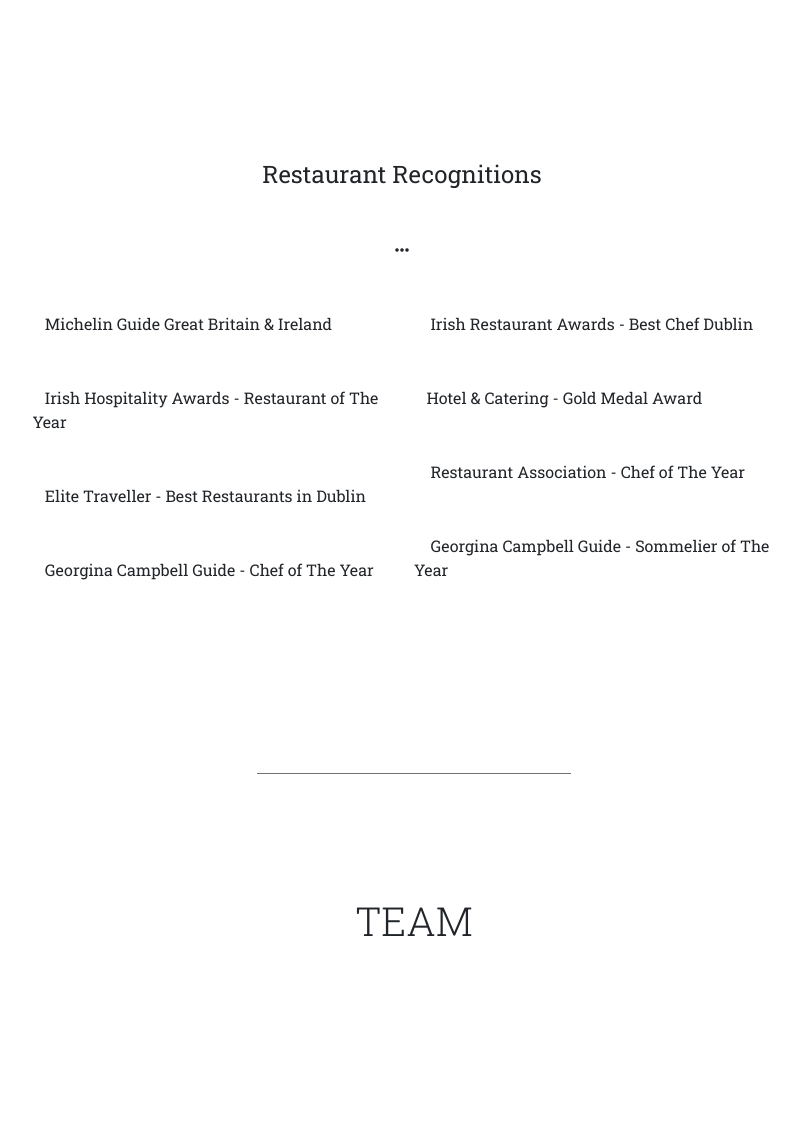
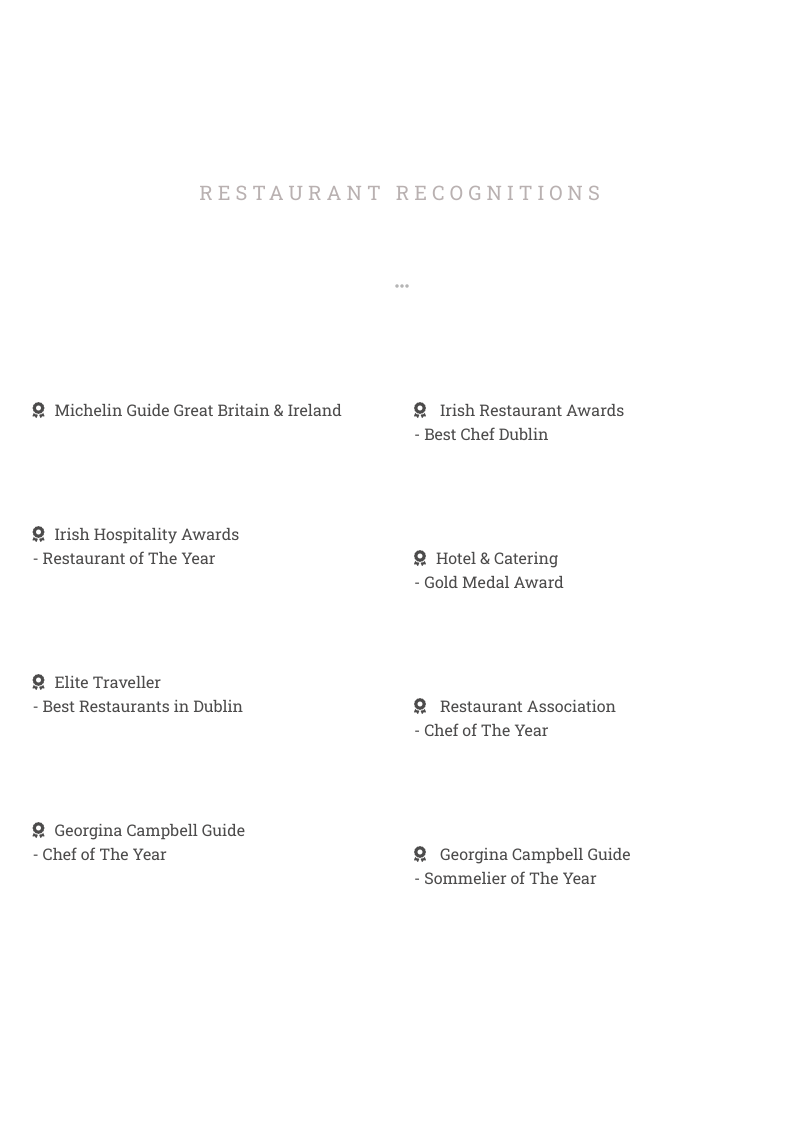
Before and after one commit to JavierBL89/OP-Restaurant-Code-Inst-Project, a Django app: page / in a window 1280 px wide. Shown: the part 1025-2147 px from the top of the page, without its empty margins (226-1026 px from the left). Run offline with Django 3.2, Linux system fonts and the light colour scheme; some libraries are stand-ins or nearby versions; some web fonts are replaced.

Commit message:
Styling in process

```diff
--- /dev/null
+++ b/package.json
@@ -0,0 +1,5 @@
+{
+  "dependencies": {
+    "bootstrap-icons": "^1.8.1"
+  }
+}
--- a/static/css/style.css
+++ b/static/css/style.css
@@ -1,10 +1,42 @@
 body{
     font-family: 'Roboto Slab', serif;
+    color: hsl(0, 0%, 35%);
+
 }
 
 div li{
     list-style-type: none;
 }
+
+.headding h5{
+        color: hsl(0, 5%, 71%);
+    }
+
+.headding h1{
+    color: #000000;
+}
+
+.awards span{
+    margin-right: 10px;
+    color: #4c4b4b;
+
+}
+
+.awards p{
+    margin-bottom: 100px;
+    color: #4c4b4b;
+    }
+
+.dots{
+    margin-bottom: 100px;
+    color: hsl(0, 0%, 71%);
+    }
+
+
+    .container-workteam p{
+        color: hsl(0, 1%, 57%);
+        letter-spacing: 1px;
+    }
 
 
 /* ---------- HEADER -------------------*/
@@ -423,12 +466,13 @@ footer .container-fluid{
 
 @media only screen and (min-width: 1000px){
 
-.headding h4{
-    margin-top: 100px;
-    margin-bottom: 50px;
-}
-.dots{
-    margin-bottom: 50px;
+/************ HEADINGS */
+
+.headding h5{
+    margin-top: 120px;
+    margin-bottom: 70px;
+    color: hsl(0, 5%, 71%);
+    letter-spacing: 5px;
 }
 
 .headding h1{
@@ -493,9 +540,6 @@ background-repeat: no-repeat;
         padding: 10% 15%;
 
 }
-    .awards p{
-    margin-bottom: 50px;
-    }
 
 .michelin-img-box{
     padding-top: 6%;
--- a/templates/index.html
+++ b/templates/index.html
@@ -26,22 +26,22 @@
                     <img src="https://res.cloudinary.com/dthlibbj7/image/upload/v1649187204/michelin_cm7pax.jpg" alt="michelin-guide">
                 </div>
                 <div class="headding text-center">
-                    <h4>Restaurant Recognitions</h4>
+                    <h5>RESTAURANT RECOGNITIONS</h5>
                 </div>
                 <div class="dots">
                     <i class="fa-solid fa-ellipsis"></i>
                 </div>
                 <div class="col-sm-12 col-lg-6 text-start awards">
-                    <p><i class="fa-thin fa-award"></i>Michelin Guide Great Britain & Ireland</p>
-                    <p><i class="fa-thin fa-award"></i>Irish Hospitality Awards - Restaurant of The Year</p>
-                    <p><i class="fa-thin fa-award"></i>Elite Traveller - Best Restaurants in Dublin</p>
-                    <p><i class="fa-thin fa-award"></i>Georgina Campbell Guide - Chef of The Year</p>
+                    <p><span class="fas fa-award"></span>Michelin Guide Great Britain & Ireland</p>
+                    <p><span class="fas fa-award"></span>Irish Hospitality Awards <br>- Restaurant of The Year</p>
+                    <p><span class="fas fa-award"></span>Elite Traveller <br>- Best Restaurants in Dublin</p>
+                    <p><span class="fas fa-award"></span>Georgina Campbell Guide <br>- Chef of The Year</p>
                 </div>
                 <div class="col-sm-12 col-lg-6 text-start awards">
-                    <p><i class="fa-thin fa-award"></i> Irish Restaurant Awards - Best Chef Dublin</p>
-                    <p><i class="fa-thin fa-award"></i>Hotel & Catering - Gold Medal Award</p>
-                    <p><i class="fa-thin fa-award"></i> Restaurant Association - Chef of The Year</p>
-                    <p><i class="fa-thin fa-award"></i> Georgina Campbell Guide - Sommelier of The Year</p>
+                    <p><span class="fas fa-award"></span> Irish Restaurant Awards <br>- Best Chef Dublin</p>
+                    <p><span class="fas fa-award"></span>Hotel & Catering <br>- Gold Medal Award</p>
+                    <p><span class="fas fa-award"></span> Restaurant Association <br>- Chef of The Year</p>
+                    <p><span class="fas fa-award"></span> Georgina Campbell Guide <br>- Sommelier of The Year</p>
                 </div>
 
         </div>
```
Also changed, not shown: other parts of static/css/style.css (+30 -16 lines), package-lock.json (added).
